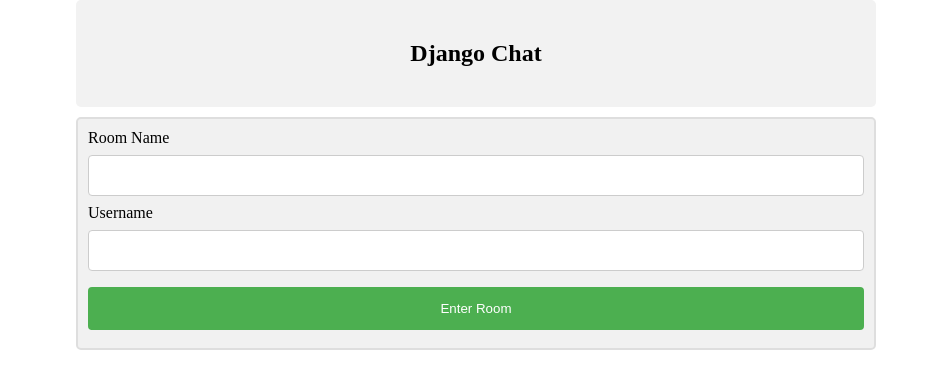
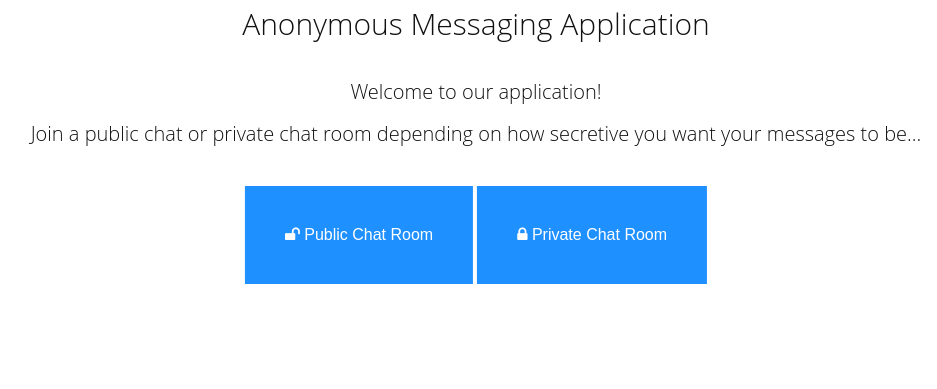
Before and after one commit to mcondecido/Anonymous-Messaging-App, a Django app: page / in a window 1280 px wide. Shown: the top 389 px of the page, without its empty margins (164-1101 px from the left). Run offline with Django 3.2, Linux system fonts and the light colour scheme.

Commit message:
private prototype

```diff
--- a/chat/models.py
+++ b/chat/models.py
@@ -5,6 +5,9 @@
 # create room and message classes
 class Room(models.Model):
     name = models.CharField(max_length=100)
+class PrivateRoom(models.Model):
+    name = models.CharField(max_length=100)
+    password = models.CharField(max_length=100)
 class Message(models.Model):
     text = models.CharField(max_length=10000)
     date = models.DateTimeField(default=datetime.now, blank=True)
--- a/chat/urls.py
+++ b/chat/urls.py
@@ -5,6 +5,8 @@
 
 urlpatterns = [
     path('', views.home, name='home'),
+    path('public', views.public, name='public'),
+    path('private', views.PrivateView.as_view(), name='private'),
     path('<str:room>/', views.room, name='room'),
     path('checkview', views.checkview, name='checkview'),
     path('send', views.send, name='send'),
--- a/chat/views.py
+++ b/chat/views.py
@@ -1,12 +1,25 @@
 # resource : https://www.youtube.com/watch?v=IpAk1Eu52GU&t=2297s
-from django.shortcuts import render, redirect
-from chat.models import Room, Message
+from django.shortcuts import get_object_or_404, render, redirect
+from chat.models import Room, Message, PrivateRoom
 from django.http import HttpResponse, JsonResponse
 from django.core.mail import EmailMessage
+from django.views import generic
 
 # Create your views here.
+
 def home(request):
     return render(request, 'home.html')
+
+def public(request):
+    return render(request, 'public.html')
+
+
+class PrivateView(generic.ListView):
+    model = PrivateRoom
+    template_name = 'private.html'
+    context_object_name = 'private_room_list'
+    def get_queryset(self):
+        return PrivateRoom.objects.all()
 
 
 def room(request, room):
@@ -16,6 +29,7 @@
     'room': room,
     'room_details': room_details
     })
+
 
 #checks if room already exists, makes one if doesnt, redirects if does
 def checkview(request):
@@ -28,6 +42,8 @@
         new_room = Room.objects.create(name = room)
         new_room.save()
         return redirect("/"+room+"/?username="+username)
+
+
 
 #creates new message on submit
 def send(request):
--- a/templates/home.html
+++ b/templates/home.html
@@ -3,110 +3,54 @@
 <html>
 <head>
 <meta name="viewport" content="width=device-width, initial-scale=1">
+<link rel="stylesheet" href="https://cdnjs.cloudflare.com/ajax/libs/font-awesome/4.7.0/css/font-awesome.min.css">
 <style>
-body {
-  margin: 0 auto;
-  max-width: 800px;
-  padding: 0 20px;
+  h2 { color: #111; font-family: 'Open Sans', sans-serif; font-size: 30px; font-weight: 300; line-height: 32px; margin: 0 0 36px; text-align: center; }
+    button {text-align: center;}
+  p {color: #111; font-family: 'Open Sans', sans-serif; font-size: 20px; font-weight: 300; line-height: 32px; margin: 0 0 10px; text-align: center;}
+  .container {
+    height: 150px;
+    position: relative;
+  }
+
+  .center {
+    margin: 0;
+    position: absolute;
+    top: 50%;
+    left: 50%;
+    -ms-transform: translate(-50%, -50%);
+    transform: translate(-50%, -50%);
+  }
+
+
+  .btn {
+  text-align: center;
+  background-color: DodgerBlue;
+  border: none;
+  color: white;
+  padding: 40px 40px;
+  font-size: 16px;
+  cursor: pointer;
 }
 
-.container {
-  border: 2px solid #dedede;
-  background-color: #f1f1f1;
-  border-radius: 5px;
-  padding: 10px;
-  margin: 10px 0;
-}
-
-.darker {
-  border-color: #ccc;
-  background-color: #ddd;
-}
-
-.container::after {
-  content: "";
-  clear: both;
-  display: table;
-}
-
-.container img {
-  float: left;
-  max-width: 60px;
-  width: 100%;
-  margin-right: 20px;
-  border-radius: 50%;
-}
-
-.container img.right {
-  float: right;
-  margin-left: 20px;
-  margin-right:0;
-}
-
-.time-right {
-  float: right;
-  color: #aaa;
-}
-
-.time-left {
-  float: left;
-  color: #999;
+/* Darker background on mouse-over */
+.btn:hover {
+  background-color: RoyalBlue;
 }
 </style>
 </head>
 <body>
 
-<div align="center">
-    <h2>Django Chat</h2>
+
+<h2>Anonymous Messaging Application</h2>
+<p>Welcome to our application!<p>
+<p>Join a public chat or private chat room depending on how secretive you want your messages to be...<p>
+<div class="container">
+  <div class="center">
+    <button onclick="window.location.href='public'" class="btn"><i class="fa fa-unlock"></i> Public Chat Room</button>
+    <button onclick="window.location.href='private'" class="btn"><i class="fa fa-lock"></i> Private Chat Room</button>
+  </div>
 </div>
-
-
-<div class="container">
-    <style>
-    input[type=text], select {
-    width: 100%;
-    padding: 12px 20px;
-    margin: 8px 0;
-    display: inline-block;
-    border: 1px solid #ccc;
-    border-radius: 4px;
-    box-sizing: border-box;
-    }
-
-    input[type=submit] {
-    width: 100%;
-    background-color: #4CAF50;
-    color: white;
-    padding: 14px 20px;
-    margin: 8px 0;
-    border: none;
-    border-radius: 4px;
-    cursor: pointer;
-    }
-
-    input[type=submit]:hover {
-    background-color: #45a049;
-    }
-
-
-    div {
-    border-radius: 5px;
-    background-color: #f2f2f2;
-    padding: 20px;
-    }
-    </style>
-
-    <form id="post-form" method="POST" action="checkview">
-        {% csrf_token %}
-        <label>Room Name</label>
-        <input type="text" name="room_name" id="room_name" width="100px" />
-        <label>Username</label>
-        <input type="text" name="username" id="username" width="100px" />
-        <input type="submit" value="Enter Room">
-    </form>
-</div>
-
-
 </body>
 
 
```
Also changed, not shown: templates/private.html (added, +178 -0 lines), templates/public.html (added, +113 -0 lines), chat/migrations/0002_auto_20211214_0350.py (added), db.sqlite3.
